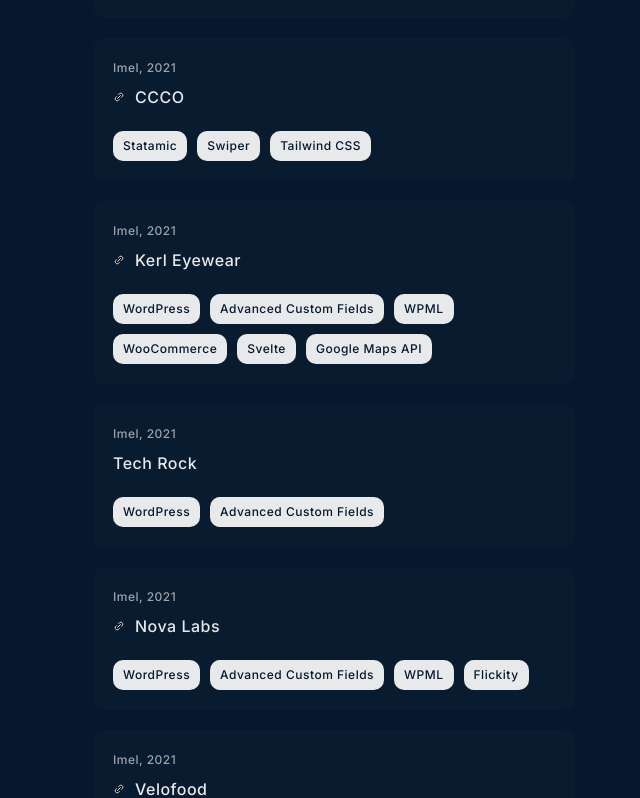
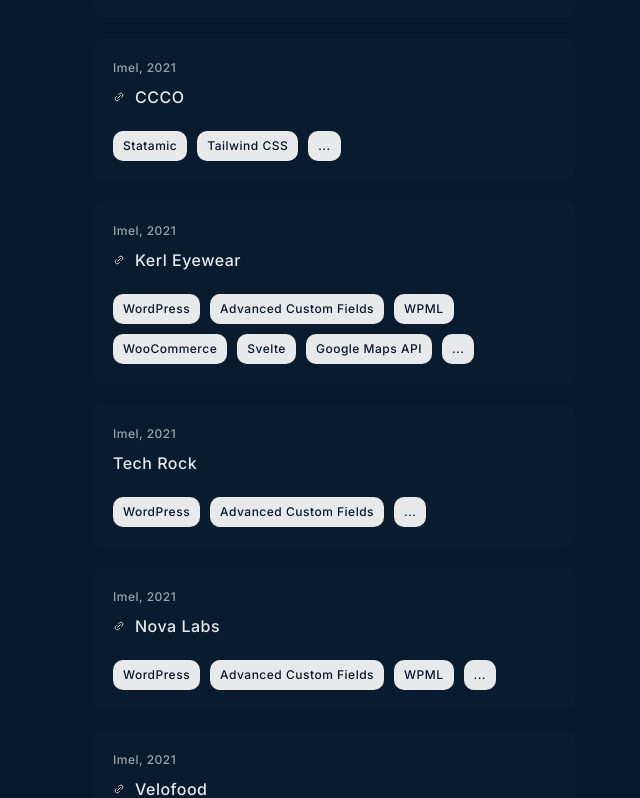
Before and after one commit to almir-hrstic/portfolio, a Next.js app: page / in a window 1280 px wide. Shown: the part 2907-3705 px from the top of the page, without its empty margins (547-1187 px from the left). Built offline with nearby package versions, Linux system fonts and the light colour scheme.

Commit message:
05.01.2024

```diff
--- a/public/page.json
+++ b/public/page.json
@@ -121,7 +121,6 @@
           "title": "Hitbox",
           "tags": [
             "Statamic",
-            "Swiper",
             "GSAP"
           ]
         },
@@ -135,7 +134,6 @@
             "WPML",
             "WooCommerce",
             "Alpine",
-            "Swiper",
             "Tailwind CSS"
           ]
         },
@@ -145,7 +143,6 @@
           "title": "CCCO",
           "tags": [
             "Statamic",
-            "Swiper",
             "Tailwind CSS"
           ]
         },
@@ -177,8 +174,7 @@
           "tags": [
             "WordPress",
             "Advanced Custom Fields",
-            "WPML",
-            "Flickity"
+            "WPML"
           ]
         },
         {
@@ -190,7 +186,6 @@
             "Advanced Custom Fields",
             "WooCommerce",
             "Alpine",
-            "Flickity",
             "GSAP",
             "Google Maps API"
           ]
@@ -203,8 +198,7 @@
             "WordPress",
             "Advanced Custom Fields",
             "WooCommerce",
-            "Alpine",
-            "Flickity"
+            "Alpine"
           ]
         },
         {
@@ -225,7 +219,6 @@
             "Advanced Custom Fields",
             "WPML",
             "WooCommerce",
-            "Splide",
             "Google Maps API"
           ]
         },
@@ -236,8 +229,7 @@
           "tags": [
             "WordPress",
             "Advanced Custom Fields",
-            "WPML",
-            "Splide"
+            "WPML"
           ]
         },
         {
@@ -254,8 +246,7 @@
           "tags": [
             "WordPress",
             "Advanced Custom Fields",
-            "WooCommerce",
-            "Splide"
+            "WooCommerce"
           ]
         },
         {
@@ -266,8 +257,7 @@
             "WordPress",
             "Advanced Custom Fields",
             "WPML",
-            "WooCommerce",
-            "Splide"
+            "WooCommerce"
           ]
         },
         {
--- a/src/app/page.js
+++ b/src/app/page.js
@@ -26,7 +26,16 @@
 
   const getActiveBlock = () => {
 
-    blocks.current.forEach(block => block.children[0].getBoundingClientRect().top > 1 ? false : setActiveBlock(block.id))
+    if (blocks.current[0].getBoundingClientRect().top >= 0) return setActiveBlock(false)
+
+    for (let i = 0; i < blocks.current.length; i++) {
+
+      if (blocks.current[i].firstChild.getBoundingClientRect().top !== 0) continue
+
+      setActiveBlock(blocks.current[i].id)
+
+      break
+    }
   }
 
   const updateActiveBlock = () => {
--- a/src/components/entry/content.js
+++ b/src/components/entry/content.js
@@ -1,6 +1,6 @@
 import Link from '../../icons/link'
 
-const Content = ({ url, overline, title, description, tags, styles }) => {
+export default function Content({ url, overline, title, description, tags, styles }) {
 
   return (
 
@@ -59,6 +59,10 @@
             ))
           }
 
+          <span className={styles.root__tag} key={tags.length}>
+            ...
+          </span>
+
         </div>
 
       }
@@ -66,5 +70,3 @@
     </>
   )
 }
-
-export default Content
--- a/src/components/entry/entry.module.scss
+++ b/src/components/entry/entry.module.scss
@@ -45,7 +45,7 @@
   &____link {
     display: block;
 
-    &:hover .root__headline {
+    &:active .root__headline {
       color: $color-yellow;
     }
   }
@@ -53,4 +53,13 @@
   &:not(:has(:nth-child(n+2))) * {
     margin-top: 0;
   }
+
+  /* 1024px + */
+
+  @media screen and (min-width: $screen-large) {
+
+    &____link:hover .root__headline {
+      color: $color-yellow;
+    }
+  }
 }
--- a/src/components/entry/index.js
+++ b/src/components/entry/index.js
@@ -1,7 +1,7 @@
 import styles from './entry.module.scss'
 import Content from './content'
 
-const Entry = ({ entry }) => {
+export default function Entry({ entry }) {
 
   return (
 
@@ -20,5 +20,3 @@
       </a>
   )
 }
-
-export default Entry
--- a/src/styles/page.module.scss
+++ b/src/styles/page.module.scss
@@ -18,7 +18,7 @@
       transition: opacity .25s ease-in-out;
       @extend .text-40-semi-bold;
 
-      &:hover {
+      &:active {
         opacity: .75;
       }
     }
@@ -45,7 +45,7 @@
           transition: color .25s ease-in-out;
         }
 
-        &:hover {
+        &:active {
           color: $color-yellow;
         }
       }
@@ -66,7 +66,7 @@
       transition: color .25s ease-in-out;
       @extend .text-12-semi-bold;
 
-      &:hover {
+      &:active {
         color: $color-yellow;
       }
     }
@@ -74,7 +74,7 @@
     &____active .block__title {
       color: $color-yellow;
 
-      &:hover {
+      &:active {
         color: $color-yellow-light;
       }
     }
@@ -111,9 +111,17 @@
       height: 100vh;
       padding: 90px 0;
 
+      &__title:hover {
+        opacity: .75;
+      }
+
       .contact {
         padding-top: 90px;
         margin-top: auto;
+
+        &__link:hover {
+          color: $color-yellow;
+        }
       }
     }
 
@@ -121,8 +129,19 @@
       width: 50%;
       margin: 90px 0;
 
-      .block:not(:first-child) {
-        margin-top: 90px;
+      .block {
+
+        &__title:hover {
+          color: $color-yellow;
+        }
+
+        &____active .block__title:hover {
+          color: $color-yellow-light;
+        }
+
+        &:not(:first-child) {
+          margin-top: 90px;
+        }
       }
     }
   }
```
Also changed, not shown: src/components/error-404/error-404.module.scss (+10 -2 lines).
